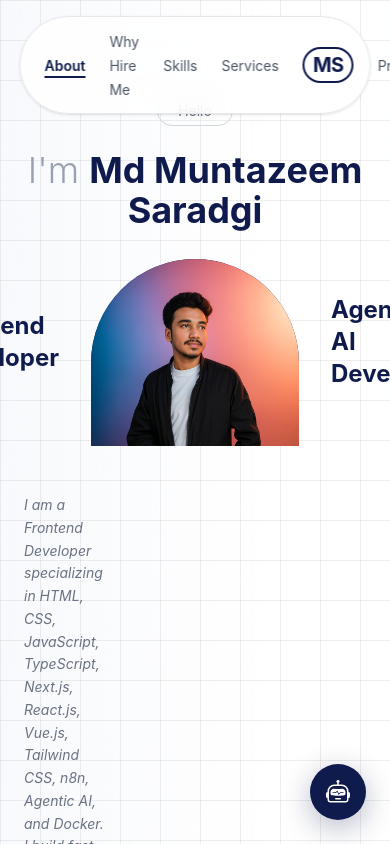
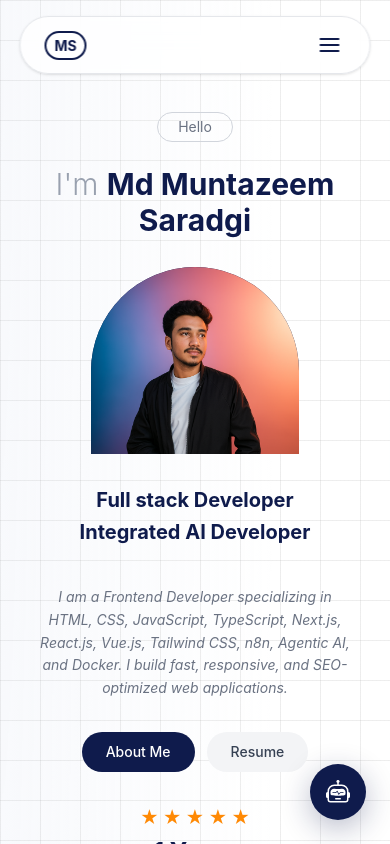
Before and after one commit to MDMUNTAZEEMSARADGI/MyPortfolio, a React (Vite) app in the folder client/: page / in a window 390 px wide. Shown: the top 844 px of the page. Built offline with nearby package versions, Linux system fonts and the light colour scheme.

Commit message:
make navbar and about section responsive

```diff
--- a/client/src/components/Navbar/Navbar.jsx
+++ b/client/src/components/Navbar/Navbar.jsx
@@ -1,15 +1,26 @@
+import { useState } from "react";
+import { FiMenu, FiX } from "react-icons/fi";
 import { NAV_LINKS } from "../../constants";
 import useActiveSection from "../../hooks/useActiveSection";
 
 export default function Navbar() {
+  const [menuOpen, setMenuOpen] = useState(false);
   const sectionIds = NAV_LINKS.map((l) => l.href.replace("#", ""));
   const active = useActiveSection(sectionIds);
 
   return (
+    <>
       <nav className="fixed top-4 left-1/2 -translate-x-1/2 z-50 w-[90%] max-w-5xl">
         <div className="bg-white/80 backdrop-blur-md rounded-full border border-gray-200 shadow-sm px-6 py-3 flex items-center justify-between">
-        {/* Left nav links */}
-        <ul className="flex items-center gap-6">
+          {/* Logo — always visible */}
+          <div className="text-navy font-bold text-lg select-none">
+            <span className="border-2 border-navy rounded-full px-2 py-1 text-sm">
+              MS
+            </span>
+          </div>
+
+          {/* Desktop nav — hidden on mobile */}
+          <ul className="hidden md:flex items-center gap-6">
             {NAV_LINKS.slice(0, 4).map((link) => {
               const id = link.href.replace("#", "");
               return (
@@ -29,15 +40,15 @@ export default function Navbar() {
             })}
           </ul>
 
-        {/* Center logo */}
-        <div className="text-navy font-bold text-xl tracking-tight select-none mx-6">
+          {/* Center logo — desktop only */}
+          <div className="hidden md:block text-navy font-bold text-xl select-none mx-4">
             <span className="border-2 border-navy rounded-full px-2 py-1">
               MS
             </span>
           </div>
 
-        {/* Right nav links */}
-        <ul className="flex items-center gap-6">
+          {/* Desktop right nav */}
+          <ul className="hidden md:flex items-center gap-6">
             {NAV_LINKS.slice(4).map((link) => {
               const id = link.href.replace("#", "");
               return (
@@ -56,7 +67,63 @@ export default function Navbar() {
               );
             })}
           </ul>
+
+          {/* Hamburger — mobile only */}
+          <button
+            onClick={() => setMenuOpen((prev) => !prev)}
+            className="md:hidden text-navy p-1"
+          >
+            {menuOpen ? (
+              <FiX className="w-6 h-6" />
+            ) : (
+              <FiMenu className="w-6 h-6" />
+            )}
+          </button>
         </div>
       </nav>
+
+      {/* Mobile menu dropdown */}
+      {menuOpen && (
+        <div
+          className="fixed top-20 left-1/2 -translate-x-1/2 z-40 w-[80%] max-w-xs md:hidden"
+          style={{
+            background: "rgba(255,255,255,0.95)",
+            backdropFilter: "blur(12px)",
+            borderRadius: "20px",
+            border: "1px solid rgba(15,27,76,0.1)",
+            boxShadow: "0 20px 60px rgba(15,27,76,0.15)",
+          }}
+        >
+          <ul className="flex flex-col p-4 gap-2">
+            {NAV_LINKS.map((link) => {
+              const id = link.href.replace("#", "");
+              return (
+                <li key={link.label}>
+                  <a
+                    href={link.href}
+                    onClick={() => setMenuOpen(false)}
+                    className={`block w-full text-center py-3 px-4 rounded-full text-sm font-medium transition-all duration-200 ${
+                      active === id
+                        ? "bg-navy text-white"
+                        : "text-navy hover:bg-navy/10"
+                    }`}
+                  >
+                    {link.label}
+                  </a>
+                </li>
+              );
+            })}
+          </ul>
+        </div>
+      )}
+
+      {/* Backdrop to close menu */}
+      {menuOpen && (
+        <div
+          className="fixed inset-0 z-30 md:hidden"
+          onClick={() => setMenuOpen(false)}
+        />
+      )}
+    </>
   );
 }
--- a/client/src/components/sections/About.jsx
+++ b/client/src/components/sections/About.jsx
@@ -4,7 +4,7 @@ export default function About() {
   return (
     <section
       id="about"
-      className="relative min-h-screen flex flex-col items-center justify-center pt-24 pb-16 overflow-hidden"
+      className="relative min-h-screen flex flex-col items-center justify-center pt-28 pb-16 px-6 overflow-hidden"
     >
       {/* Hello badge */}
       <div className="border border-gray-300 rounded-full px-5 py-1 text-sm text-gray-500 mb-6">
@@ -12,18 +12,21 @@ export default function About() {
       </div>
 
       {/* Heading */}
-      <h1 className="text-4xl md:text-5xl text-center text-gray-400 font-light mb-2">
-        I'm <span className="text-navy font-bold">Md Muntazeem Saradgi</span>
+      <h1 className="text-3xl md:text-5xl text-center text-gray-400 font-light mb-2">
+        I'm{" "}
+        <span className="text-navy font-bold">Md Muntazeem Saradgi</span>
       </h1>
 
-      {/* Roles row — image in center */}
-      <div className="flex items-center justify-center gap-8 md:gap-16 mb-8 w-full">
-        <h2 className="text-2xl md:text-3xl font-bold text-navy">
-          Frontend Developer
+      {/* Roles — stack on mobile, row on desktop */}
+      <div className="flex flex-col md:flex-row items-center justify-center gap-4 md:gap-16 mb-8 w-full">
+
+        {/* Role 1 — hidden on mobile, shown on desktop */}
+        <h2 className="hidden md:block text-2xl md:text-3xl font-bold text-navy">
+          Full stack developer
         </h2>
 
-        {/* Profile image — semicircle style */}
-        <div className="relative w-52 md:w-64 h-52 md:h-64 flex-shrink-0">
+        {/* Profile image */}
+        <div className="relative w-52 md:w-64 h-52 md:h-64 flex-shrink-0 order-first md:order-none">
           <div className="absolute bottom-0 left-0 right-0 h-[90%] bg-navy rounded-t-full overflow-hidden">
             <img
               src={profileImg}
@@ -33,26 +36,35 @@ export default function About() {
           </div>
         </div>
 
-        <h2 className="text-2xl md:text-3xl font-bold text-navy">
-          Agentic AI Developer
+        {/* Role 2 — hidden on mobile, shown on desktop */}
+        <h2 className="hidden md:block text-2xl md:text-3xl font-bold text-navy">
+          Integrated AI Developer
         </h2>
+
       </div>
 
-      {/* Bottom row — bio left, buttons center, experience right */}
-      <div className="w-full max-w-6xl px-6 flex items-end justify-between mt-4">
-        {/* Left bio */}
-        <p className="max-w-[220px] text-sm text-gray-500 italic leading-relaxed">
+      {/* Mobile roles — shown only on mobile below image */}
+      <div className="flex flex-col items-center gap-1 mb-6 md:hidden">
+        <h2 className="text-xl font-bold text-navy">Full stack Developer</h2>
+        <h2 className="text-xl font-bold text-navy">Integrated AI Developer</h2>
+      </div>
+
+      {/* Bottom section */}
+      <div className="w-full max-w-6xl flex flex-col md:flex-row items-center md:items-end justify-between gap-8 mt-4">
+
+        {/* Bio */}
+        <p className="text-center md:text-left max-w-xs text-sm text-gray-500 italic leading-relaxed">
           I am a Frontend Developer specializing in HTML, CSS, JavaScript,
-          TypeScript, Next.js, React.js, Vue.js, Tailwind CSS, n8n, Agentic AI,
-          and Docker. I build fast, responsive, and SEO-optimized web
+          TypeScript, Next.js, React.js, Vue.js, Tailwind CSS, n8n, Agentic
+          AI, and Docker. I build fast, responsive, and SEO-optimized web
           applications.
         </p>
 
-        {/* Center buttons */}
-        <div className="flex gap-3 mb-2">
+        {/* Buttons */}
+        <div className="flex gap-3">
           <a
             href="#whyhireme"
-            className="bg-navy text-white px-6 py-2.5 rounded-full text-sm font-medium hover:bg-navy-light transition-colors duration-200"
+            className="bg-navy text-white px-6 py-2.5 rounded-full text-sm font-medium hover:opacity-90 transition-opacity duration-200"
           >
             About Me
           </a>
@@ -66,18 +78,17 @@ export default function About() {
           </a>
         </div>
 
-        {/* Right experience badge */}
-        <div className="text-right">
-          <div className="flex justify-end gap-1 mb-1">
+        {/* Experience badge */}
+        <div className="text-center md:text-right">
+          <div className="flex justify-center md:justify-end gap-1 mb-1">
             {[...Array(5)].map((_, i) => (
-              <span key={i} className="text-orange-400 text-lg">
-                ★
-              </span>
+              <span key={i} className="text-orange-400 text-lg">★</span>
             ))}
           </div>
           <p className="text-2xl font-bold text-navy">1 Years</p>
           <p className="text-sm text-gray-400">Experience</p>
         </div>
+
       </div>
     </section>
   );
```
Lines whose indentation alone changed are shown as unchanged.
